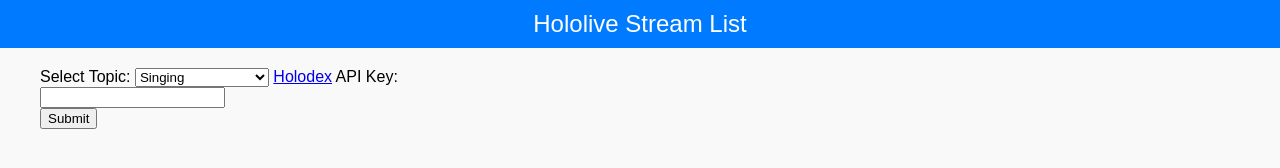
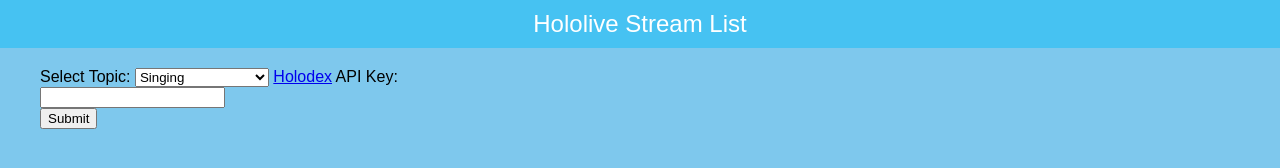
Before and after one commit to braboobssiere/holedex-song-list, a plain HTML site: page index.html in a window 1280 px wide. Drawn offline with Linux system fonts and the light colour scheme.

Commit message:
Update index.html

```diff
--- a/index.html
+++ b/index.html
@@ -6,18 +6,19 @@
     <meta name="viewport" content="width=device-width, initial-scale=1.0">
     <meta http-equiv="Cache-Control" content="max-age=900">
     <style>
-        body {
-            font-family: Arial, sans-serif;
-            margin: 0;
-            padding: 0;
-            background-color: #f9f9f9;
-        }
+body {
+    font-family: Arial, sans-serif;
+    margin: 0;
+    padding: 0;
+    background-color: #7ec8ed; /* Light blue background */
+}
+
 
 #header {
-    background-color: #007bff;
+    background-color: #46c2f2; /* Blue header background */
     padding: 10px;
     text-align: center;
-    color: white;
+    color: white; /* White text color */
     font-size: 24px;
 }
 
```
